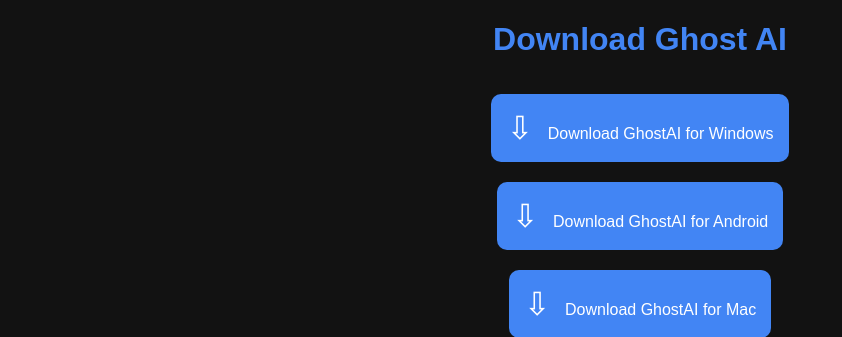
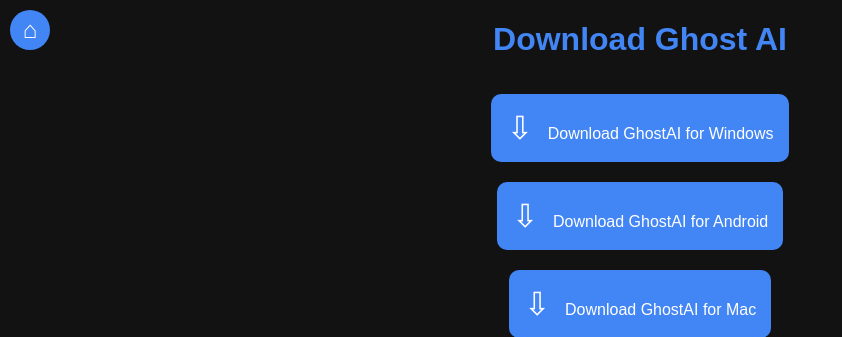
Before and after one commit to The-UnknownHacker/GhostAI-Server, a Flask app: page /download in a window 1280 px wide. Shown: the top 337 px of the page, without its empty margins (0-842 px from the left). Run offline with Flask 3, Linux system fonts and the light colour scheme; parts of the project's set-up code (start-up, migrations or seed data) failed here and were passed over; some libraries are stand-ins or nearby versions.

Commit message:
Update downloads.html

```diff
--- a/templates/downloads.html
+++ b/templates/downloads.html
@@ -54,10 +54,44 @@
             font-size: 32px;
             margin-right: 10px;
         }
+
+        /* Style for the home button */
+        #home-button {
+            position: absolute;
+            top: 10px;
+            left: 10px;
+            color: #ffffff;
+            text-decoration: none;
+            background-color: #4285F4;
+            border: none;
+            border-radius: 50%;
+            width: 40px; /* Set width and height to make it a circle */
+            height: 40px; /* Set width and height to make it a circle */
+            padding: 0; /* Remove padding to allow the icon to fill the circle */
+            cursor: pointer;
+            display: flex;
+            align-items: center;
+            justify-content: center;
+        }
+
+        #home-icon {
+            font-size: 24px; /* Set font size to fill the circle */
+        }
+
+
+
+        #home-button:hover {
+            background-color: #3367d6;
+        }
+
+
     </style>
 </head>
 
 <body>
+    <!-- Home button -->
+    <a id="home-button" href="/"><span id="home-icon">&#8962;</span></a>
+
     <h1>Download Ghost AI</h1>
 
     <ul>
```
